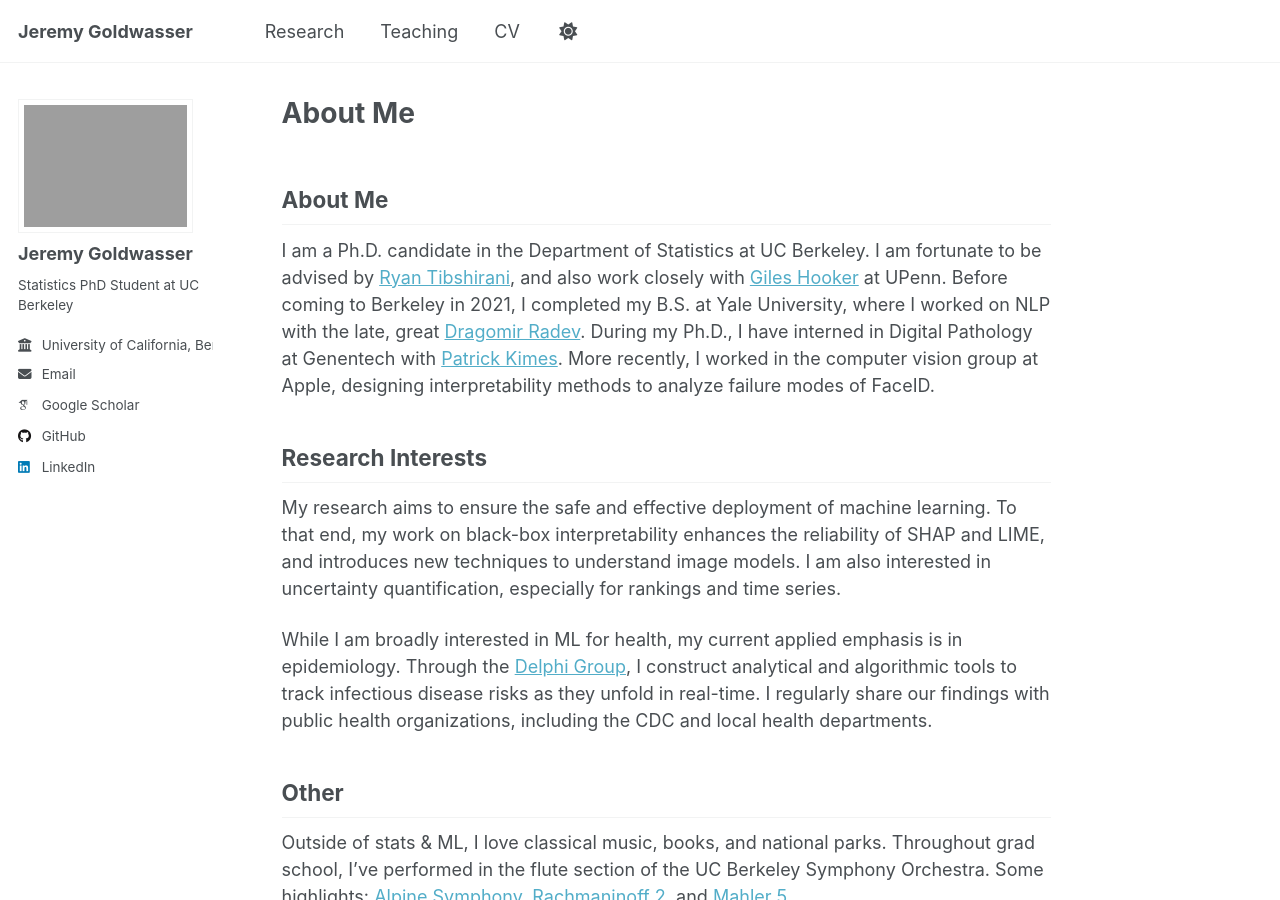
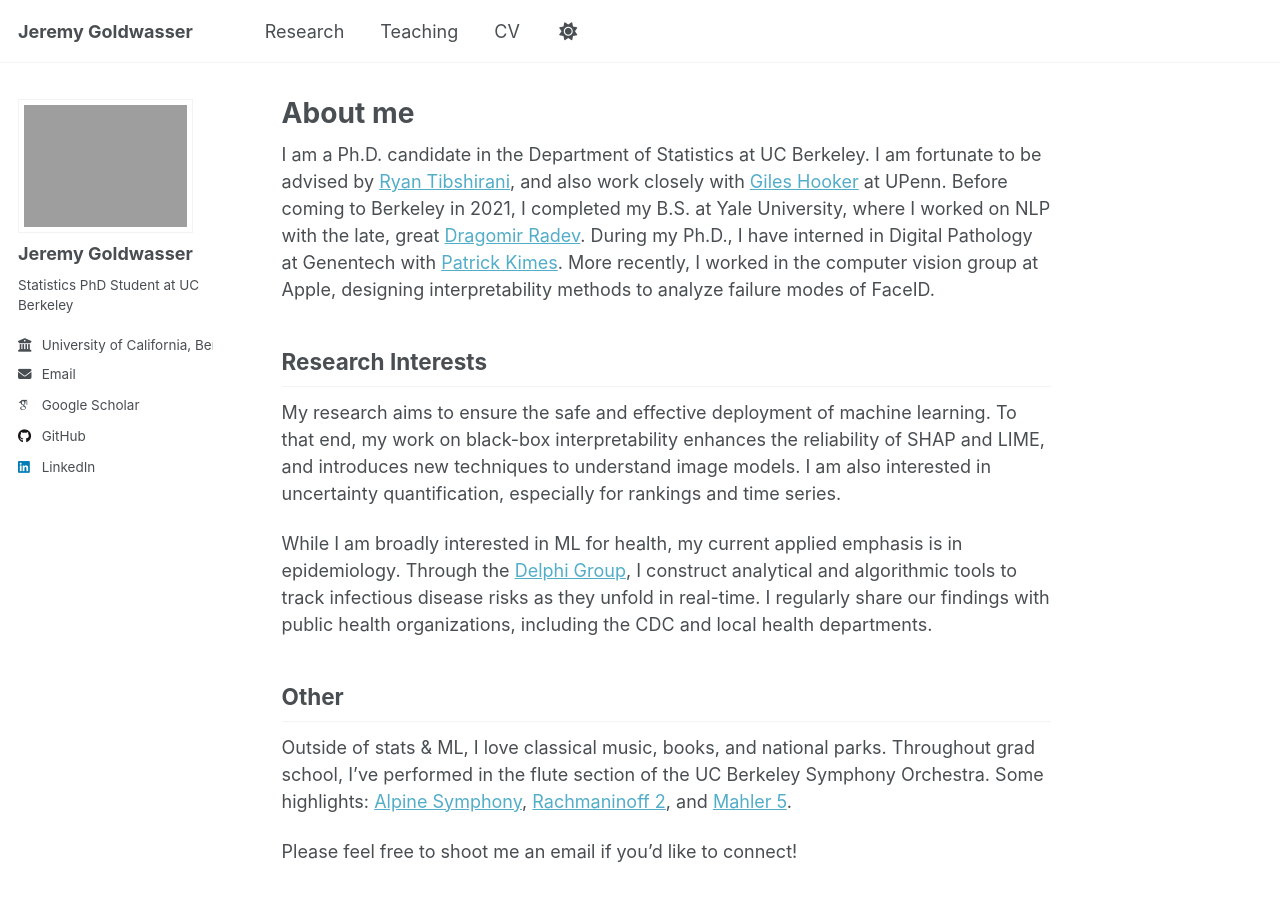
Before and after one commit to jeremy-goldwasser/jeremy-goldwasser.github.io, a Jekyll site: the page built from _pages/about.md, in a window 1280 px wide and 900 px high. Built offline with Jekyll 4.4.1, drawn with Linux system fonts in a browser that asks for light colours; some web fonts are replaced; our own code applies the rules of GitHub Pages for plain Markdown files; part of the change alters nothing that is shown.

Commit message:
Update about.md

```diff
--- a/_pages/about.md
+++ b/_pages/about.md
@@ -1,12 +1,13 @@
 ---
 permalink: /
+title: "About me"
+excerpt: "About me"
 author_profile: true
 redirect_from:
   - /about/
   - /about.html
 ---
 
-## About Me
 
 I am a Ph.D. candidate in the Department of Statistics at UC Berkeley. I am fortunate to be advised by [Ryan Tibshirani](https://www.stat.berkeley.edu/~ryantibs/), and also work closely with [Giles Hooker](https://gileshooker.com/) at UPenn. Before coming to Berkeley in 2021, I completed my B.S. at Yale University, where I worked on NLP with the late, great [Dragomir Radev](https://seas.yale.edu/news-events/news/memoriam-dragomir-radev-professor-computer-science). During my Ph.D., I have interned in Digital Pathology at Genentech with [Patrick Kimes](https://www.pkimes.com/). More recently, I worked in the computer vision group at Apple, designing interpretability methods to analyze failure modes of FaceID.
 
```
